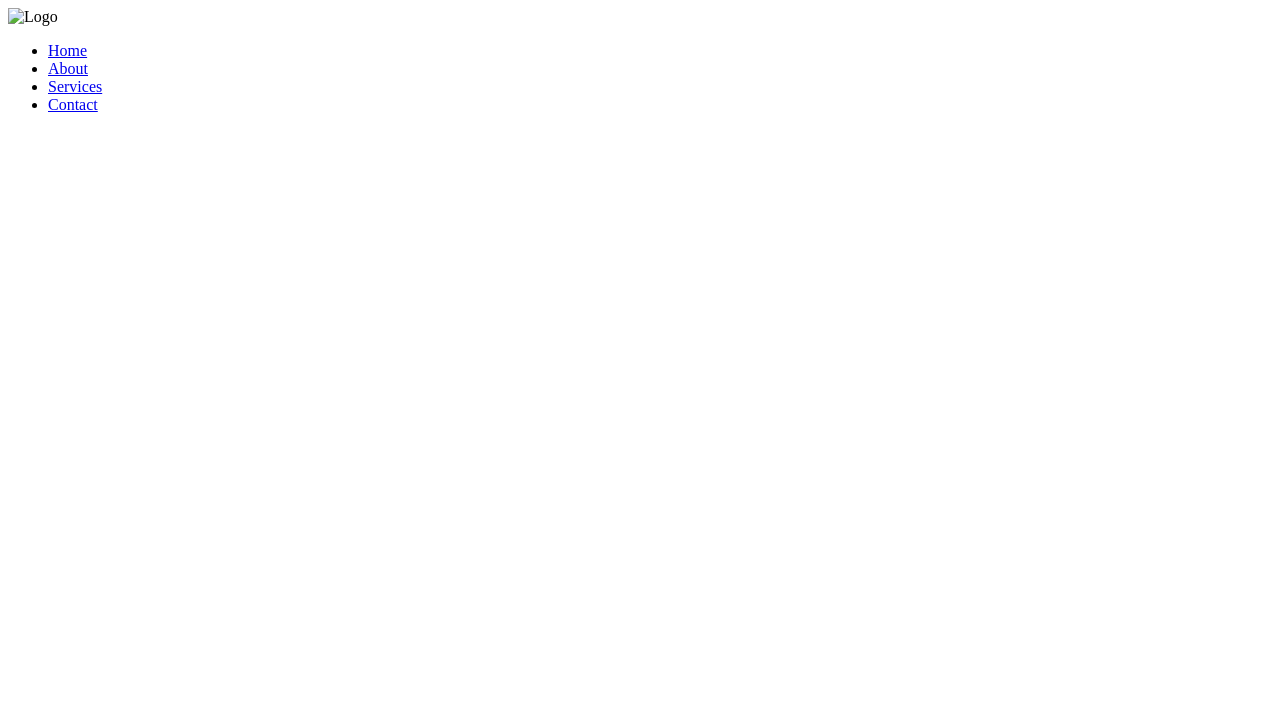
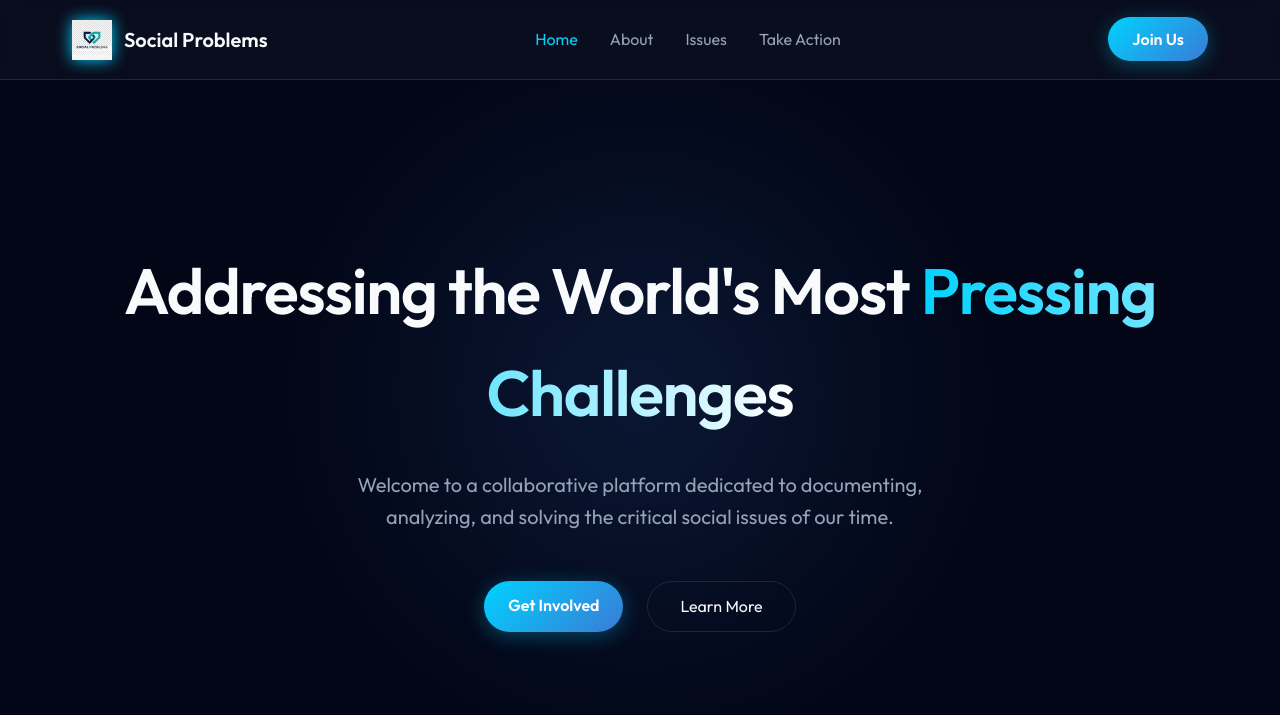
Before and after one commit to hemanthmp103-png/Social-problems, a plain HTML site: page index.html in a window 1280 px wide. Drawn offline with Linux system fonts and the light colour scheme.

Commit message:
Enhance UI with premium design and new logo

```diff
--- a/index.html
+++ b/index.html
@@ -3,22 +3,42 @@
 <head>
     <meta charset="UTF-8">
     <meta name="viewport" content="width=device-width, initial-scale=1.0">
-    <title>Document</title>
+    <title>Social Problems | Building a Better Future</title>
     <link rel="stylesheet" href="style.css">
+    <link href="https://fonts.googleapis.com/css2?family=Outfit:wght@300;400;600&display=swap" rel="stylesheet">
 </head>
 <body>
     <header>
+        <div class="container">
             <div class="logo">
-            <img src="logo.png" alt="Logo">
+                <img src="logo.png" alt="Social Problems Logo">
+                <span>Social Problems</span>
             </div>
             <nav>
                 <ul>
-                <li><a href="#">Home</a></li>
+                    <li><a href="#" class="active">Home</a></li>
                     <li><a href="#">About</a></li>
-                <li><a href="#">Services</a></li>
-                <li><a href="#">Contact</a></li>
+                    <li><a href="#">Issues</a></li>
+                    <li><a href="#">Take Action</a></li>
                 </ul>
             </nav>
+            <div class="cta">
+                <a href="#" class="btn-primary">Join Us</a>
+            </div>
+        </div>
     </header>
+
+    <main>
+        <section class="hero">
+            <div class="container">
+                <h1>Addressing the World's Most <span class="gradient-text">Pressing Challenges</span></h1>
+                <p>Welcome to a collaborative platform dedicated to documenting, analyzing, and solving the critical social issues of our time.</p>
+                <div class="hero-btns">
+                    <a href="#" class="btn-primary">Get Involved</a>
+                    <a href="#" class="btn-secondary">Learn More</a>
+                </div>
+            </div>
+        </section>
+    </main>
 </body>
 </html>
--- a/style.css
+++ b/style.css
@@ -0,0 +1,141 @@
+:root {
+    --primary: #00d2ff;
+    --primary-dark: #3a7bd5;
+    --bg-dark: #0f172a;
+    --bg-darker: #020617;
+    --text-light: #f8fafc;
+    --text-dim: #94a3b8;
+    --glass: rgba(255, 255, 255, 0.03);
+    --glass-border: rgba(255, 255, 255, 0.1);
+}
+
+* {
+    margin: 0;
+    padding: 0;
+    box-sizing: border-box;
+}
+
+body {
+    font-family: 'Outfit', sans-serif;
+    background-color: var(--bg-darker);
+    color: var(--text-light);
+    line-height: 1.6;
+    overflow-x: hidden;
+}
+
+.container {
+    max-width: 1200px;
+    margin: 0 auto;
+    padding: 0 2rem;
+}
+
+header {
+    height: 80px;
+    display: flex;
+    align-items: center;
+    background: var(--glass);
+    backdrop-filter: blur(10px);
+    border-bottom: 1px solid var(--glass-border);
+    position: sticky;
+    top: 0;
+    z-index: 100;
+}
+
+header .container {
+    display: flex;
+    justify-content: space-between;
+    align-items: center;
+    width: 100%;
+}
+
+.logo {
+    display: flex;
+    align-items: center;
+    gap: 0.75rem;
+    font-size: 1.25rem;
+    font-weight: 600;
+}
+
+.logo img {
+    height: 40px;
+    filter: drop-shadow(0 0 8px var(--primary));
+}
+
+nav ul {
+    display: flex;
+    list-style: none;
+    gap: 2rem;
+}
+
+nav ul li a {
+    text-decoration: none;
+    color: var(--text-dim);
+    font-weight: 400;
+    transition: all 0.3s ease;
+}
+
+nav ul li a:hover, nav ul li a.active {
+    color: var(--primary);
+}
+
+.btn-primary {
+    background: linear-gradient(135deg, var(--primary), var(--primary-dark));
+    color: white;
+    padding: 0.75rem 1.5rem;
+    border-radius: 50px;
+    text-decoration: none;
+    font-weight: 600;
+    box-shadow: 0 4px 20px rgba(0, 210, 255, 0.3);
+    transition: transform 0.3s ease, box-shadow 0.3s ease;
+}
+
+.btn-primary:hover {
+    transform: translateY(-2px);
+    box-shadow: 0 8px 25px rgba(0, 210, 255, 0.5);
+}
+
+.hero {
+    padding: 10rem 0 5rem;
+    text-align: center;
+    position: relative;
+    background: radial-gradient(circle at 50% 50%, rgba(58, 123, 213, 0.15) 0%, transparent 50%);
+}
+
+.hero h1 {
+    font-size: 4rem;
+    margin-bottom: 1.5rem;
+    letter-spacing: -0.02em;
+}
+
+.gradient-text {
+    background: linear-gradient(to right, var(--primary), #fff);
+    -webkit-background-clip: text;
+    -webkit-text-fill-color: transparent;
+}
+
+.hero p {
+    font-size: 1.25rem;
+    color: var(--text-dim);
+    max-width: 600px;
+    margin: 0 auto 3rem;
+}
+
+.hero-btns {
+    display: flex;
+    justify-content: center;
+    gap: 1.5rem;
+}
+
+.btn-secondary {
+    border: 1px solid var(--glass-border);
+    color: var(--text-light);
+    padding: 0.75rem 2rem;
+    border-radius: 50px;
+    text-decoration: none;
+    font-weight: 500;
+    transition: background 0.3s ease;
+}
+
+.btn-secondary:hover {
+    background: var(--glass-border);
+}
```
Also changed, not shown: logo.png (added). Lines whose indentation alone changed are shown as unchanged.
